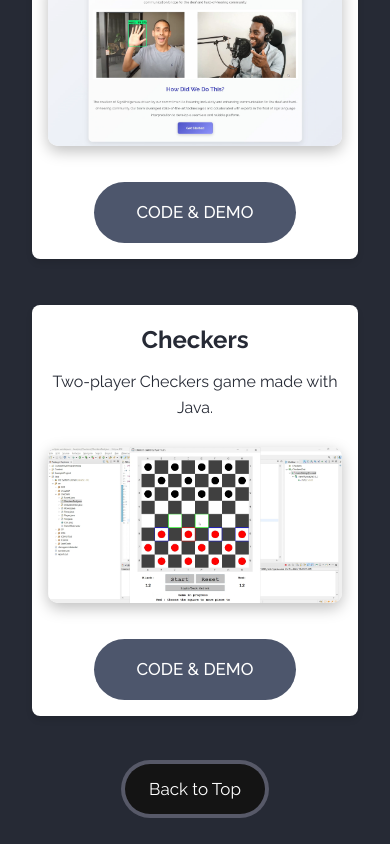
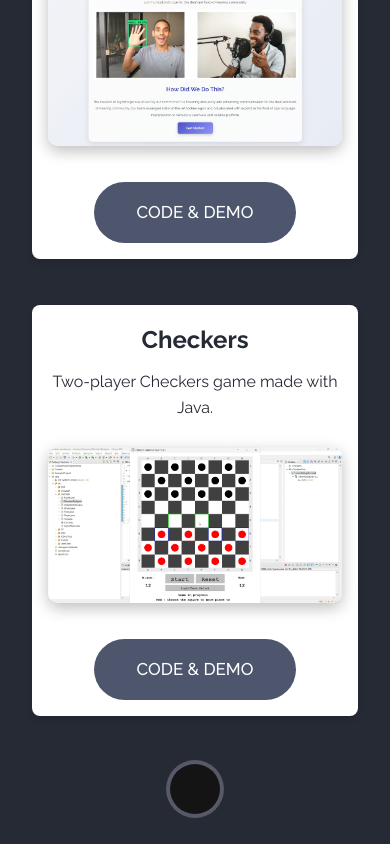
Before and after one commit to ryan11yuan/portfolio, a plain HTML site: page index.html in a window 390 px wide. In both pictures the pointer is over the link 195 px from the left and 4205 px from the top of the page. Shown: the part 3416-4260 px from the top of the page. Drawn offline with Linux system fonts and the light colour scheme.

Commit message:
Update style.css

```diff
--- a/style.css
+++ b/style.css
@@ -395,6 +395,25 @@ h2 {
         font-size: 1.5rem;
     }
 
+    .button {
+        width: 50px;
+        height: 50px;
+        border-radius: 50%;
+    }
+
+    .button:hover {
+        width: 50px;
+        height: 50px;
+        border-radius: 50%;
+    }
+
+    .button:hover::before {
+        font-size: 12px;
+        bottom: 60px;
+        left: 50%;
+        transform: translateX(-50%);
+    }
+
     .mouse{
         bottom: 200px;
     }
```
